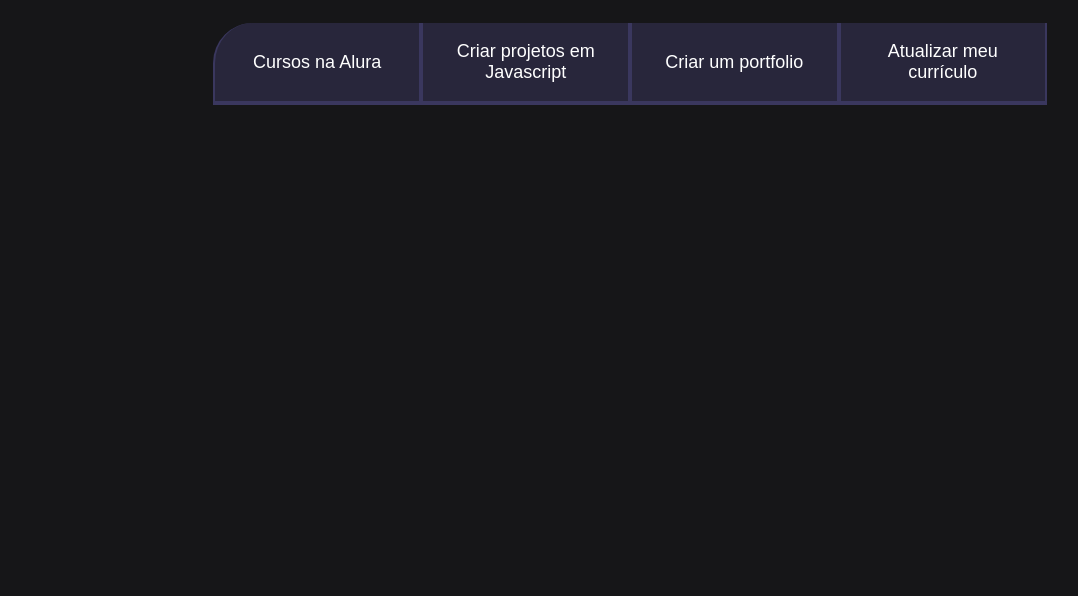
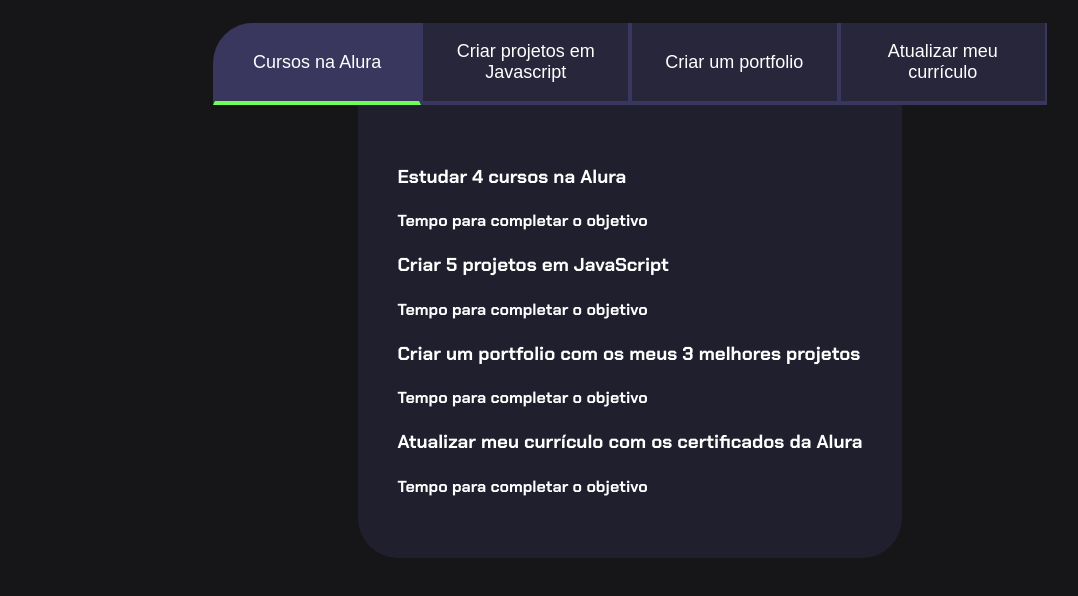
Before and after one commit to alessandra3107/projeto2024, a plain HTML site: page index.html in a window 1280 px wide. Shown: the part 80-676 px from the top of the page, without its empty margins (10-1088 px from the left). Drawn offline with Linux system fonts and the light colour scheme.

Commit message:
Add files via upload

```diff
--- a/index.html
+++ b/index.html
@@ -16,6 +16,27 @@
             <button class="botao">Criar um portfolio</button>
             <button class="botao">Atualizar meu currículo</button>
         </div>
+            <div class="abas-textos">
+                <div class="aba-conteudo">
+                    <h3 class="aba-conteudo-titulo-principal">Estudar 4 cursos na Alura</h3>
+                    <h4 class="aba-conteudo-titulo-secundario">Tempo para completar o objetivo</h4>
+                </div>
+                <div class="aba-conteudo">
+                    <h3 class="aba-conteudo-titulo-principal">Criar 5 projetos em JavaScript</h3>
+                    <h4 class="aba-conteudo-titulo-secundario">Tempo para completar o objetivo</h4>
+                </div>
+                <div class="aba-conteudo">
+                    <h3 class="aba-conteudo-titulo-principal">Criar um portfolio com os meus 3 melhores projetos</h3>
+                    <h4 class="aba-conteudo-titulo-secundario">Tempo para completar o objetivo</h4>
+                </div>
+                <div class="aba-conteudo">
+                    <h3 class="aba-conteudo-titulo-principal">Atualizar meu currículo com os certificados da Alura</h3>
+                    <h4 class="aba-conteudo-titulo-secundario">Tempo para completar o objetivo</h4>
+                </div>
+            </div>
+        </div>
+
+
     </section>
     <script src="main.js"></script>
 </body>
--- a/main.js
+++ b/main.js
@@ -0,0 +1,13 @@
+const botoes = document.querySelectorAll(".botao");
+
+for(let i=0;i <botoes.length;i++){
+    botoes[i].onclick = function(){
+
+        for(let j=0;j<botoes.length;j++){
+            botoes[j].classList.remove("ativo");
+        }
+        botoes[i].classList.add("ativo");
+    }
+}
+
+}
--- a/style.css
+++ b/style.css
@@ -54,6 +54,18 @@
     display: block;
 }
 
+.ativo{
+    background-color: var(--botao-ativo);
+    border-bottom: 4px solid var(--verde);
+    }
+
+    .abas-textos{
+        background-color: var(--texto-fundo);
+        padding: 40px;
+            border-radius: 0 0 40px 40px;
+    }
+
+
 @media screen and (min-width: 768px) {
     .botoes {
         display: flex;
```
